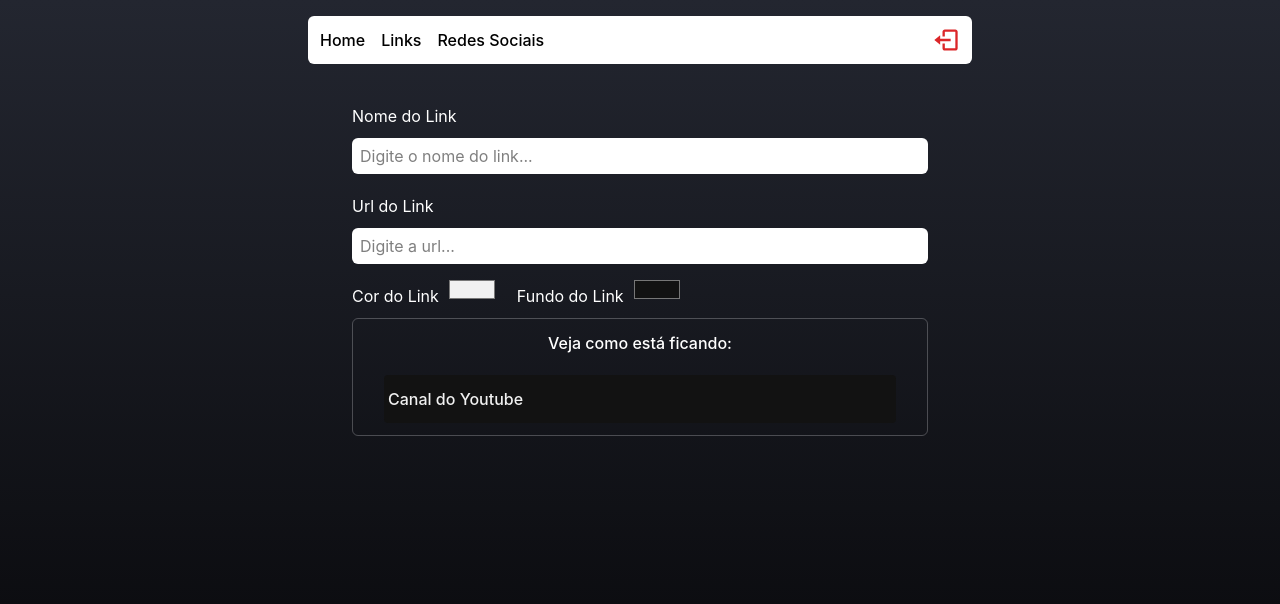
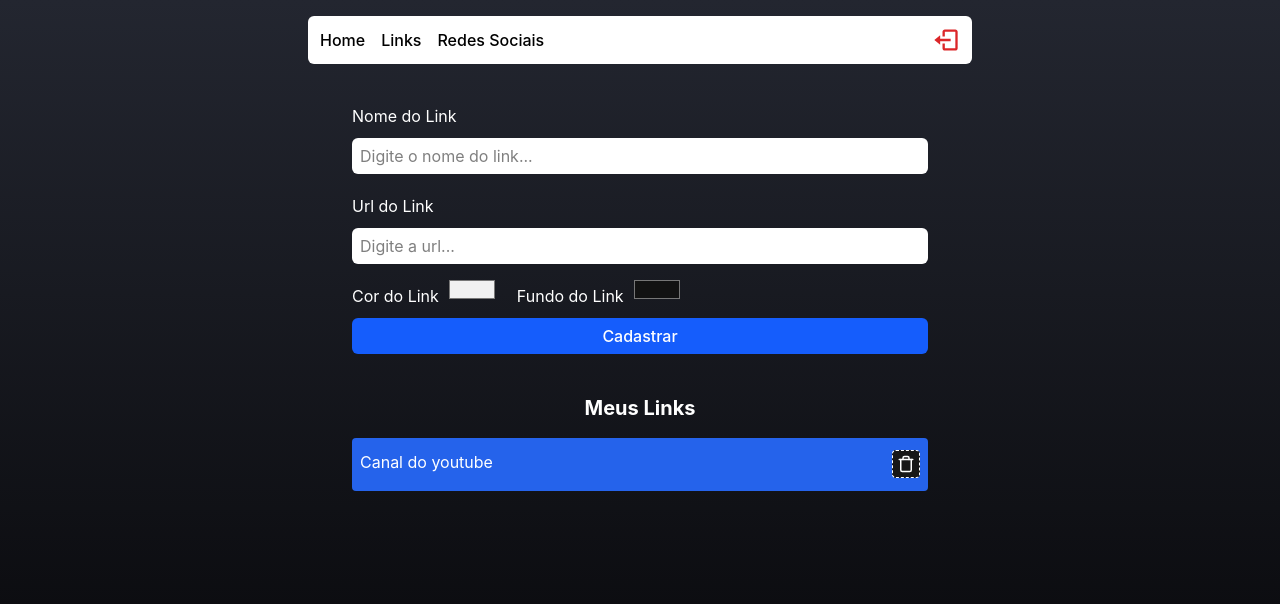
Before and after one commit to JoaoJunio09/curso-react, a React (Vite) app in the folder devlink/: page /admin in a window 1280 px wide. Shown: the top 604 px of the page. Built offline with nearby package versions, Linux system fonts and the light colour scheme; no server answers; sample sign-in values are in the browser's storage.

Commit message:
Finalizando formulário

```diff
--- a/devlink/src/pages/admin/index.tsx
+++ b/devlink/src/pages/admin/index.tsx
@@ -1,6 +1,8 @@
 import { useState } from "react";
 import { Header } from "../../components/Header";
 import { Input } from "../../components/Input";
+
+import { FiTrash } from 'react-icons/fi';
 
 export function Admin() {
 	const [nameInput, setNameInput] = useState('');
@@ -47,16 +49,42 @@
 					</div>
 				</section>
 
+				{nameInput !== '' && (
 					<div className="flex items-center  justify-start flex-col mb-7 p-1 border-gray-100/25 border rounded-md">
 						<label className="text-white font-medium mt-2 mb-3">Veja como está ficando:</label>
 						<article
 							className="w-11/12 max-w-lg flex flex-col justify-between bg-zinc-900 rounded px-1 py-3"
 							style={{ marginBottom: 8, marginTop: 8, backgroundColor: backgroundColorInput }}
 						>
-						<p className="font-medium" style={{ color: textColorInput }}>Canal do Youtube</p>
+							<p className="font-medium" style={{ color: textColorInput }}>{nameInput}</p>
 						</article>
 					</div>
+				)}
+
+				<button type="submit" className="mb-7 bg-blue-600 h-9 rounded-md text-white font-medium gap-4 flex justify-center items-center">
+					Cadastrar
+				</button>
+
 			</form>
+
+			<h2 className="font-bold text-white mb-4 text-xl">
+				Meus Links
+			</h2>
+
+			<article
+				className="flex item-center justify-between w-11/12 max-w-xl rounded py-3 px-2 mb-2 select-none"
+				style={{ backgroundColor: '#2563eb', color: '#fff' }}
+			>
+				<p>Canal do youtube</p>
+				<div>
+					<button
+						className="border border-dashed p-1 rounded bg-neutral-900"
+					>
+						<FiTrash size={18} color="#fff" />
+					</button>
+				</div>
+			</article>
+
 		</div>
 	)
 }
```
Lines whose indentation alone changed are shown as unchanged.
